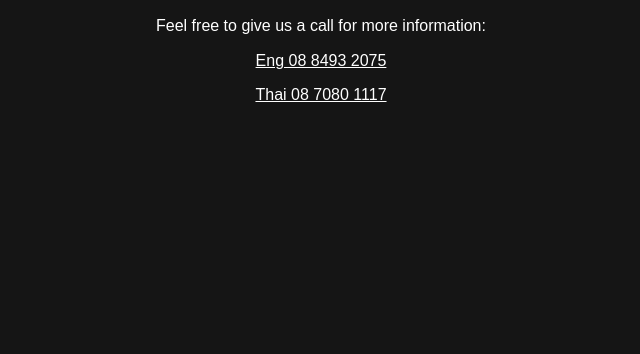
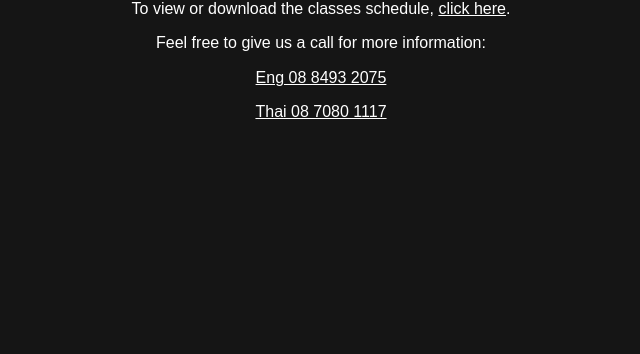
Before and after one commit to SiamKreative/tmp, a plain HTML site: page index.html in a window 1280 px wide. Shown: the part 446-800 px from the top of the page, without its empty margins (319-959 px from the left). Drawn offline with nearby package versions, Linux system fonts and the light colour scheme.

Commit message:
Add schedule before contact info

```diff
--- a/css/app.css
+++ b/css/app.css
@@ -29,7 +29,7 @@ img {
 	color: white;
 }
 
-.contact-info {
+.schedule-info {
 	margin-top: 2em;
 }
 
--- a/index.html
+++ b/index.html
@@ -32,6 +32,9 @@
                 </a>
             </li>
         </ul>
+        <div class="schedule-info">
+            <p>To view or download the classes schedule, <a href="https://cdn.rawgit.com/SiamKreative/tmp/da786322/Schedule_Oct2017_V5_B.pdf">click here<a>.</p>
+        </div>
         <div class="contact-info">
             <p>Feel free to give us a call for more information:</p>
             <p><a href="+66884932075">Eng 08 8493 2075</a></p>
```
